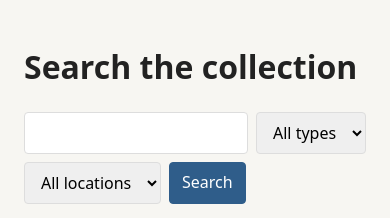
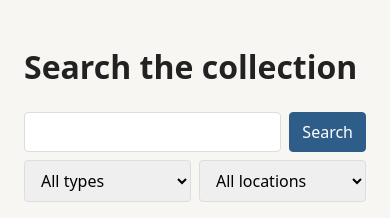
Before and after one commit to charabaruk/biblioteq-web, a Python web app: template app/templates/search.html in a window 390 px wide. Shown: the part 61-279 px from the top of the page. Run offline with Jinja, Linux system fonts and the light colour scheme; the template is opened without the code that fills it, so the values that code supplies are empty.

Commit message:
fix(search): match control order to available width
Place controls in input/type/location/submit order when wide, and input+submit above filters when narrow. Let the input expand across the narrow row and cover both layouts with browser geometry tests.

Validation: 248 tests and 41 accessibility tests passed; Ruff and djlint passed.

Assisted-by: GitHub Copilot

```diff
--- a/app/templates/search.html
+++ b/app/templates/search.html
@@ -3,8 +3,12 @@
 {% block title %}{% trans query=q %}Search: {{ query }}{% endtrans %} - {{ site_title }}{% endblock %}
 {% block content %}
 <h1>{{ _('Search the collection') }}</h1>
-<form action="{{ base }}/search" method="get" class="search-form">
+<form action="{{ base }}/search" method="get" class="search-form search-page-form">
+  <div class="search-query-row">
     <input type="search" name="q" value="{{ q }}" aria-label="{{ pgettext('aria-label', 'Search') }}">
+    <button type="submit">{{ pgettext('button', 'Search') }}</button>
+  </div>
+  <div class="search-filter-row">
     <label for="search-type" class="hidden-label">{{ pgettext('aria-label', 'Item type') }}</label>
     <select id="search-type" name="type">
       <option value="">{{ _('All types') }}</option>
@@ -17,7 +21,7 @@
       {% if location and location != 'UNKNOWN' and location not in locations %}<option value="{{ location }}" selected>{{ location }}</option>{% endif %}
       <option value="UNKNOWN" {{ 'selected' if location == 'UNKNOWN' }}>{{ _('Unknown') }}</option>
     </select>
-  <button type="submit">{{ pgettext('button', 'Search') }}</button>
+  </div>
 </form>
 {% if result is not none %}
 <p class="count">
--- a/static/style.css
+++ b/static/style.css
@@ -47,6 +47,17 @@ main { max-width: 1100px; margin: 0 auto; padding: 1.5rem; }
 .sort-form { display: flex; flex-wrap: wrap; align-items: center; gap: 0.5rem; margin-bottom: 1rem; }
 .hero .search-form { justify-content: center; }
 .search-form input[type=search] { flex: 1; min-width: 12rem; }
+.search-page-form {
+  display: grid;
+  grid-template-columns: minmax(12rem, 1fr) minmax(8rem, 10rem) minmax(10rem, 12rem) auto;
+  grid-template-areas: "query type location submit";
+  align-items: center;
+}
+.search-query-row, .search-filter-row { display: contents; }
+.search-page-form input[type=search] { grid-area: query; min-width: 0; }
+.search-page-form #search-type { grid-area: type; min-width: 0; }
+.search-page-form #search-location { grid-area: location; min-width: 0; }
+.search-page-form button { grid-area: submit; white-space: nowrap; }
 .hidden-label { position: absolute; width: 1px; height: 1px; overflow: hidden; clip: rect(0 0 0 0); white-space: nowrap; }
 @media (forced-colors: active), (prefers-contrast: more) {
   .hidden-label { position: static; width: auto; height: auto; overflow: visible; clip: auto; align-self: center; }
@@ -142,3 +153,26 @@ dd { margin: 0; white-space: pre-wrap; }
   .language-select { align-items: center; }
   .detail { grid-template-columns: 1fr; }
 }
+
+@media (max-width: 640px) {
+  .search-page-form {
+    grid-template-columns: minmax(0, 1fr);
+    grid-template-areas: none;
+  }
+  .search-query-row {
+    display: flex;
+    grid-column: 1 / -1;
+    gap: 0.5rem;
+    min-width: 0;
+  }
+  .search-query-row input[type=search] { flex: 1; min-width: 0; }
+  .search-filter-row {
+    display: grid;
+    grid-column: 1 / -1;
+    grid-template-columns: repeat(2, minmax(0, 1fr));
+    gap: 0.5rem;
+    min-width: 0;
+  }
+  .search-filter-row #search-type,
+  .search-filter-row #search-location { grid-area: auto; width: 100%; min-width: 0; }
+}
```
Also changed, not shown: tests/a11y/test_behaviour.py (+71 -0 lines), tests/test_integration.py (+2 -2 lines). Lines whose indentation alone changed are shown as unchanged.
